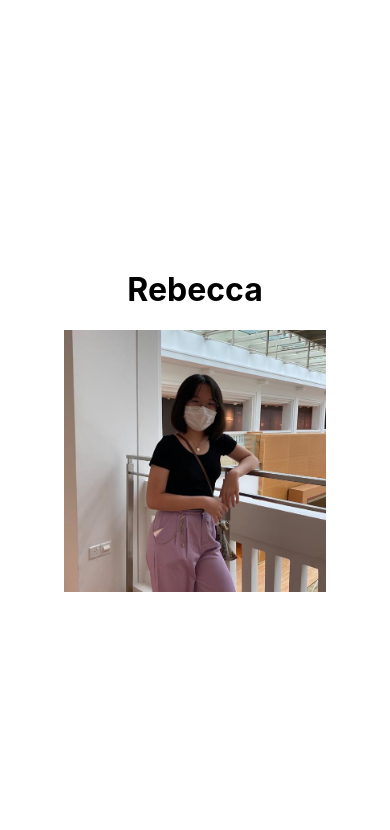
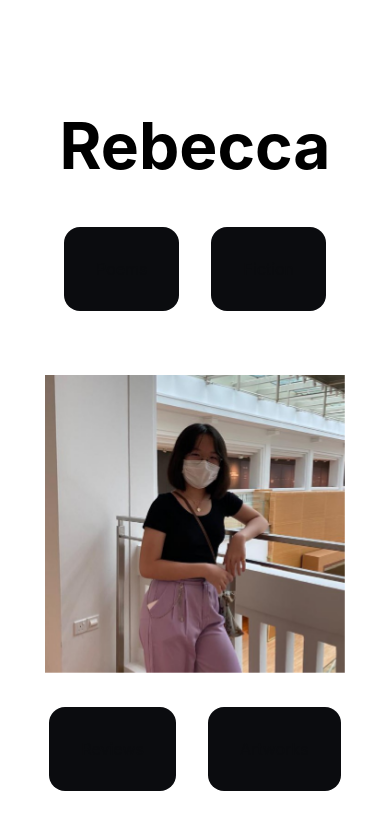
Before and after one commit to xyntechx/Bex-Website, a Next.js app: page / in a window 390 px wide. Shown: the top 830 px of the page. Built offline with nearby package versions, Linux system fonts and the light colour scheme.

Commit message:
✨ Basic styles

```diff
--- a/styles/Home.module.sass
+++ b/styles/Home.module.sass
@@ -1,6 +1,3 @@
-.container
-  padding: 0 2rem
-
 .main
   min-height: 100vh
   padding: 4rem 0
@@ -10,17 +7,58 @@
   justify-content: center
   align-items: center
 
+.title
+  font-size: 4rem
+
 .link
-  display: none
-  margin: 2rem
+  display: block
+  background: #ae63ec
+  border-radius: 1rem
+  color: #0b0c0f
+  text-decoration: none
+  padding: 2rem
+  text-align: center
+  font-size: 2rem
+  transition: 0.5s
+  margin: 2rem 0
 
   &:hover
-    cursor: pointer
-    display: block
+    background: #9731eb
 
-.profilePic
+.container
+  display: flex
+  align-items: center
+  justify-items: center
+  column-gap: 2rem
+
+  &:not(:focus-within):not(:hover)
+    .link
+      background: #0b0c0f
+
+.bounce
+  animation: bounce 1s infinite
   cursor: pointer
 
-  &:hover ~ .link
-    cursor: pointer
-    display: block
+@keyframes bounce
+  0%, 100%
+    transform: translateY(-5%)
+    animation-timing-function: cubic-bezier(0.8, 0, 1, 1)
+
+  50%
+    transform: translateY(0)
+    animation-timing-function: cubic-bezier(0, 0, 0.2, 1)
+
+@media (max-width: 1150px)
+  .container
+    flex-direction: column
+    row-gap: 2rem
+
+  .smallContainer
+    display: flex
+    align-items: center
+    justify-items: center
+    column-gap: 2rem
+
+  .link
+    margin-top: 0
+    font-size: 1rem
```
